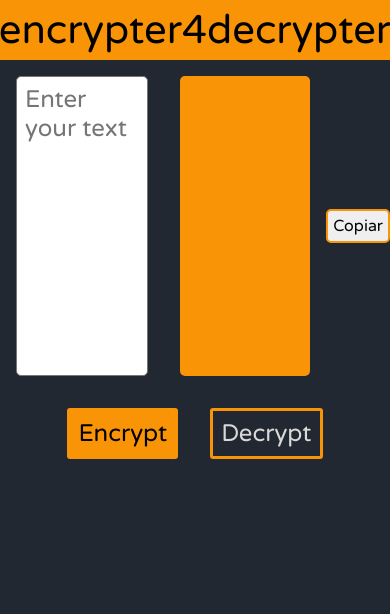
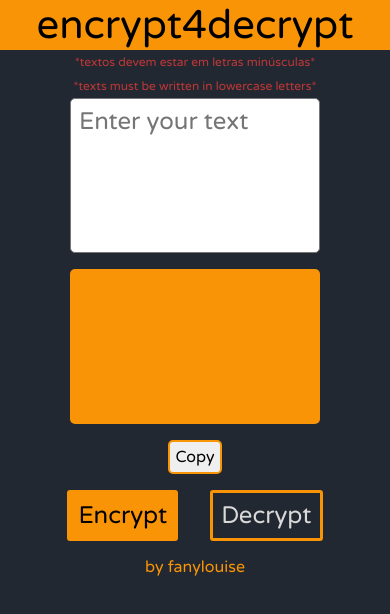
Before and after one commit to fanylouise/encrypter-decrypter, a plain HTML site: page index.html in a window 390 px wide. Both pictures are taken after a click on the button "Encrypt". Drawn offline with Linux system fonts and the light colour scheme.

Commit message:
2/3 working

```diff
--- a/index.html
+++ b/index.html
@@ -5,26 +5,32 @@
     <meta http-equiv="X-UA-Compatible" content="IE=edge" />
     <meta name="viewport" content="width=device-width, initial-scale=1.0" />
     <link rel="stylesheet" href="style.css" />
+    <link rel="icon" type="image/x-icon" href="assets/key-square-svgrepo-com.svg">
     <title>encrypter4decrypter</title>
   </head>
   <body>
     <header>
-      <p>encrypter4decrypter</p>
+      <p>encrypt4decrypt</p>
     </header>
     <main>
+      <p class="obs">*textos devem estar em letras minúsculas*</p>
+      <p class="obs">
+        *texts must be written in lowercase letters*
+      </p>
       <section class="textk">
         <textarea type="text" class="text" placeholder="Enter your text"></textarea>
         <div class="textResult">
+          <p style="opacity: 0.5;font-size: 1.5rem;">Result</p>
         </div>
-        <button class="copy">Copiar</button>
+        <button class="copy">Copy</button>
       </section>
       <section class="actionButtons">
         <button class="encrypt painted">Encrypt</button>
         <button class="decrypt leaked">Decrypt</button>
       </section>
-      <section></section>
+      <footer>by fanylouise</footer>
     </main>
-    <footer></footer>
+
     <script src="script.js"></script>
   </body>
 </html>
--- a/script.js
+++ b/script.js
@@ -1,28 +1,18 @@
-let output = [];
 
-const letters = ["a","e","i","o","u"];
-const rules = ["ai","enter","imes","ober","ufat"];
-const encryptButton = document.querySelector('.encrypt');
-const decryptButton = document.querySelector('.decrypt');
-const textResult = document.querySelector('.textResult')
-let copy = document.querySelector('.copy');
-let text = document.querySelector('.text');
+const encryptButton = document.querySelector('.encrypt')
+const decryptButton = document.querySelector('.decrypt')
+let textResult = document.querySelector('.textResult')
+let copy = document.querySelector('.copy')
+let text = document.querySelector('.text')
 
+let encriptar = () => {
+  textResult.innerHTML = text.value.replaceAll('a', '1').replaceAll('e', '2').replaceAll('i', '3').replaceAll('o', '4').replaceAll('u', '5').replaceAll('1', 'ai').replaceAll('2', 'enter').replaceAll('3','imes').replaceAll('4', 'ober').replaceAll('5', 'ufat')
 
-let pegarTexto = ()=>{
+}
+let decriptar = ()=>{
 
-output =
-textResult.innerHTML = text.value.replaceAll(letters[0], rules[0]).replaceAll(letters[4], rules[4]).replaceAll(letters[3], rules[3]).replaceAll('e', 'enter');
+  textResult.innerHTML = text.value.replaceAll('ai', 'a').replaceAll('enter', 'e').replaceAll('imes', 'i').replaceAll('ober', 'o').replaceAll('ufat', 'u')
+}
 
-
-  }
-
-  console.log(output)
-
- encryptButton.addEventListener('mousedown', pegarTexto)
- copy.addEventListener('mousedown', ClipboardEvent )
-
-//1 Ao clicar no botão 'encrypt';OK
-//2 pegar o texto digitado do textarea;OK
-//2.1 transformar o texto digitado em um novo texto a regra é: todas as letras "a","e","i","o","u" das palavras digitadas devem ser trocadas pelas palavras "ai","enter","imes","ober","ufat";
-//3 Devolver texto encriptado para o campo de resposta
+encryptButton.addEventListener('mousedown', encriptar)
+decryptButton.addEventListener('mousedown', decriptar)
--- a/style.css
+++ b/style.css
@@ -34,6 +34,12 @@ header p{
   display: table;
   font-size: 2.5rem;
 }
+.obs{
+  color: rgb(190, 55, 55);
+  font-size: 18px;
+  text-align: center;
+  padding: 10px;
+}
 .textk{
   display: flex;
   align-items: center;
@@ -68,6 +74,7 @@ div.text{
   margin: 1rem;
   width: 250px;
   height: 300px;
+  overflow-wrap: break-word;
   font-size: 1.5rem;
   padding: 0.5rem;
   border-radius: 5px;
@@ -82,7 +89,8 @@ div.text{
 }
 .copy:hover{
   background-color:rgb(19, 119, 166);
-  color:#d9d9d9 ;
+  color:#000 ;
+  border: transparent;
 }
 
 .actionButtons{
@@ -111,3 +119,35 @@ div.text{
 .actionButtons button:hover{
   transform:scale(1,1.1) ;
 }
+main{
+  display: flex;
+  justify-content: center;
+  align-items: center;
+  flex-direction: column;
+}
+footer{
+  color: #F89406;
+}
+@media (max-width:620px) {
+  .textk{
+    flex-direction: column;
+  }
+  .textResult, .text{
+    height: 155px;
+  }
+  .obs{
+    font-size: 12px;
+    padding: 5px;
+  }
+  header{
+    height: 50px;
+  }
+  .text{
+    margin: 0;
+  }
+  .actionButtons{
+    margin: 0;
+    padding: 0;
+  }
+
+}
```
Also changed, not shown: assets/key-square-svgrepo-com.svg (added), infos.txt (deleted), 1 other file.
